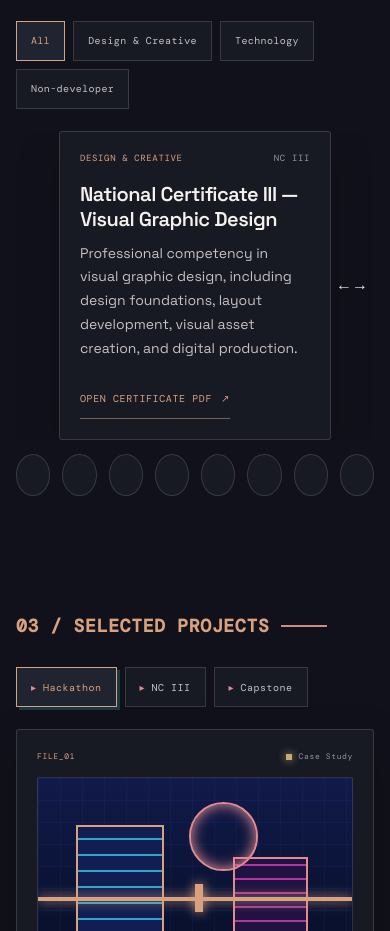
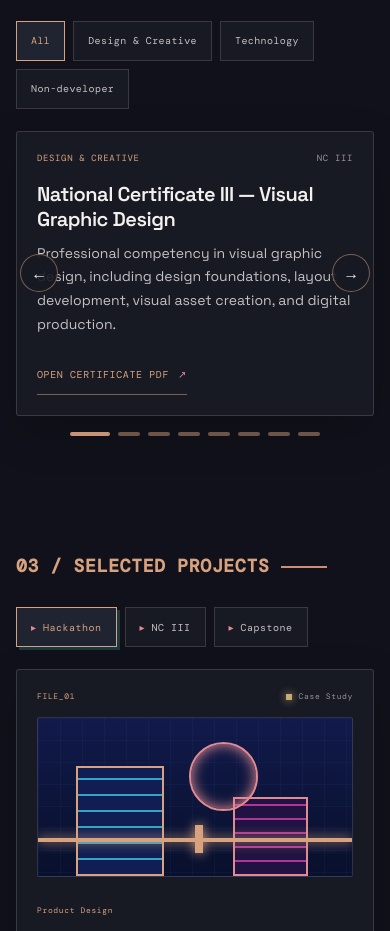
Before and after one commit to johnmichael223344-rgb/portfolio-site, a React (Vite) app: page / in a window 390 px wide. Shown: the part 1780-2711 px from the top of the page. Built offline with nearby package versions, Linux system fonts and the light colour scheme; the HTML template or start-up script is replaced by a standard one.

Commit message:
Style certificates as a classic single-slide carousel

```diff
--- a/src/index.css
+++ b/src/index.css
@@ -635,87 +635,44 @@ footer { border-top: 1px solid var(--border); padding-block: 24px 34px; }
 }
 .certificate-carousel-stage {
   position: relative;
-  display: grid;
   max-width: 1120px;
-  align-items: center;
-  grid-template-columns: minmax(0, 1fr);
-  overflow: hidden;
 }
 .certificate-carousel {
-  position: relative;
-  z-index: 3;
   width: min(100%, 760px);
   min-width: 0;
   margin-inline: auto;
-  grid-column: 1;
 }
-.certificate-side-card {
+.certificate-carousel-controls {
   position: absolute;
+  z-index: 4;
   top: 50%;
-  z-index: 1;
-  width: min(35%, 390px);
-  height: 205px;
-  overflow: hidden;
-  margin-top: -102.5px;
-  padding: 22px 16px;
-  opacity: .52;
-  transform: scale(.88);
-  transform-origin: center;
+  left: 50%;
+  display: flex;
+  width: min(calc(100% - 8px), 840px);
+  align-items: center;
+  justify-content: space-between;
+  transform: translate(-50%, -50%);
+  pointer-events: none;
+}
+.certificate-carousel-controls button {
+  display: grid;
+  width: 42px;
+  height: 42px;
+  place-items: center;
+  border: 1px solid var(--border-strong);
+  border-radius: 50%;
+  background: color-mix(in srgb, var(--surface) 90%, transparent);
+  color: var(--ink);
+  font: 16px "DM Mono", monospace;
+  padding: 0;
   cursor: pointer;
-  transition: opacity 760ms ease, transform 820ms cubic-bezier(.2,.75,.25,1);
+  pointer-events: auto;
+  transition: border-color 180ms ease, color 180ms ease, background-color 180ms ease;
 }
-.certificate-side-card:hover,
-.certificate-side-card:focus-visible { opacity: .9; }
-.certificate-side-card:first-child {
-  left: 0;
-  transform-origin: right center;
-  transform: translateX(-20px) scale(.88);
-}
-.certificate-side-card:last-child {
-  right: 0;
-  transform-origin: left center;
-  transform: translateX(20px) scale(.88);
-}
-.slide-next .certificate-side-card:first-child { opacity: .4; transform: translateX(-34px) scale(.82); }
-.slide-next .certificate-side-card:last-child { opacity: .72; transform: translateX(16px) scale(.94); }
-.slide-previous .certificate-side-card:first-child { opacity: .72; transform: translateX(-16px) scale(.94); }
-.slide-previous .certificate-side-card:last-child { opacity: .4; transform: translateX(34px) scale(.82); }
-.slide-next .certificate-side-card:first-child { animation: classic-enter-left 900ms cubic-bezier(.2,.75,.25,1) both; }
-.slide-next .certificate-side-card:last-child { animation: classic-enter-right 900ms cubic-bezier(.2,.75,.25,1) both; }
-.slide-previous .certificate-side-card:first-child { animation: classic-enter-left-reverse 900ms cubic-bezier(.2,.75,.25,1) both; }
-.slide-previous .certificate-side-card:last-child { animation: classic-enter-right-reverse 900ms cubic-bezier(.2,.75,.25,1) both; }
-@keyframes classic-enter-left {
-  from { opacity: .15; transform: translateX(90px) scale(.88); }
-  to { opacity: .4; transform: translateX(-34px) scale(.82); }
-}
-@keyframes classic-enter-right {
-  from { opacity: .3; transform: translateX(72px) scale(.82); }
-  to { opacity: .72; transform: translateX(16px) scale(.94); }
-}
-@keyframes classic-enter-left-reverse {
-  from { opacity: .3; transform: translateX(-72px) scale(.82); }
-  to { opacity: .72; transform: translateX(-16px) scale(.94); }
-}
-@keyframes classic-enter-right-reverse {
-  from { opacity: .15; transform: translateX(-90px) scale(.88); }
-  to { opacity: .4; transform: translateX(34px) scale(.82); }
-}
-.certificate-side-card > span {
-  display: block;
-  overflow: hidden;
+.certificate-carousel-controls button:hover {
+  border-color: var(--cyan);
+  background: var(--surface-raised);
   color: var(--cyan);
-  font: 8px "DM Mono", monospace;
-  letter-spacing: .08em;
-  text-overflow: clip;
-  text-transform: uppercase;
-  white-space: nowrap;
-}
-.certificate-side-card h3 {
-  overflow: hidden;
-  margin: 20px 0 0;
-  color: var(--ink);
-  font: 600 17px/1.25 "Space Grotesk", system-ui, sans-serif;
-  white-space: nowrap;
 }
 .certificate-entry {
   display: flex;
@@ -745,42 +702,27 @@ footer { border-top: 1px solid var(--border); padding-block: 24px 34px; }
 .certificate-carousel-nav {
   display: flex;
   max-width: 760px;
-  margin-left: max(0px, calc((100% - 760px) / 2));
   align-items: center;
-  justify-content: space-between;
-  gap: 12px;
-  margin-top: 14px;
+  justify-content: center;
+  gap: 8px;
+  margin: 18px auto 0;
 }
 .certificate-carousel-nav button {
-  display: grid;
-  width: 40px;
-  min-height: 40px;
-  place-items: center;
-  border: 1px solid var(--border);
-  border-radius: 50%;
-  background: var(--surface);
-  color: var(--ink-soft);
-  font: 16px "DM Mono", monospace;
+  width: 28px;
+  height: 4px;
+  border: 0;
+  border-radius: 2px;
+  background: var(--border-strong);
   padding: 0;
   cursor: pointer;
+  transition: width 220ms ease, background-color 220ms ease;
 }
-.certificate-carousel-nav button:hover {
-  border-color: var(--cyan);
-  color: var(--cyan);
+.certificate-carousel-nav button.active,
+.certificate-carousel-nav button[aria-pressed="true"] {
+  width: 48px;
+  background: var(--cyan);
 }
-.certificate-carousel-progress {
-  width: min(180px, 28vw);
-  height: 4px;
-  overflow: hidden;
-  background: var(--border);
-}
-.certificate-carousel-progress span {
-  display: block;
-  height: 100%;
-  background: var(--cyan);
-  box-shadow: 0 0 12px rgba(67, 239, 255, .45);
-  transition: width 220ms ease;
-}
+.certificate-carousel-nav button:hover { background: var(--pink); }
 .certificate-entry-meta {
   display: flex;
   align-items: center;
@@ -827,31 +769,11 @@ footer { border-top: 1px solid var(--border); padding-block: 24px 34px; }
 .certificate-link:hover { color: var(--pink); border-color: var(--pink); }
 .certificate-link span { color: var(--pink); }
 @media (max-width: 620px) {
-  .certificate-carousel-nav { margin-left: 0; }
-  .certificate-carousel-stage {
-    display: grid;
-    gap: 5px;
-    grid-template-columns: minmax(38px, 9vw) minmax(0, 1fr) minmax(38px, 9vw);
-    overflow: hidden;
-  }
-  .certificate-side-card {
-    position: relative;
-    top: auto;
-    left: auto;
-    right: auto;
-    width: auto;
-    height: 180px;
-    margin-top: 0;
-    padding: 14px 8px;
-    opacity: .45;
-    transform: none;
-    animation: none;
-    transition: none;
-  }
-  .certificate-side-card:first-child { grid-column: 1; }
-  .certificate-side-card:last-child { grid-column: 3; }
-  .certificate-side-card h3 { font-size: 12px; }
-  .certificate-carousel { width: auto; grid-column: 2; }
+  .certificate-carousel-controls { width: calc(100% - 8px); }
+  .certificate-carousel-controls button { width: 38px; height: 38px; }
+  .certificate-carousel-nav { margin-top: 16px; }
+  .certificate-carousel-nav button { width: 22px; }
+  .certificate-carousel-nav button.active,
+  .certificate-carousel-nav button[aria-pressed="true"] { width: 40px; }
   .certificate-entry { min-height: 220px; }
-  .certificate-carousel-nav button { width: 42px; min-height: 42px; }
 }
```
